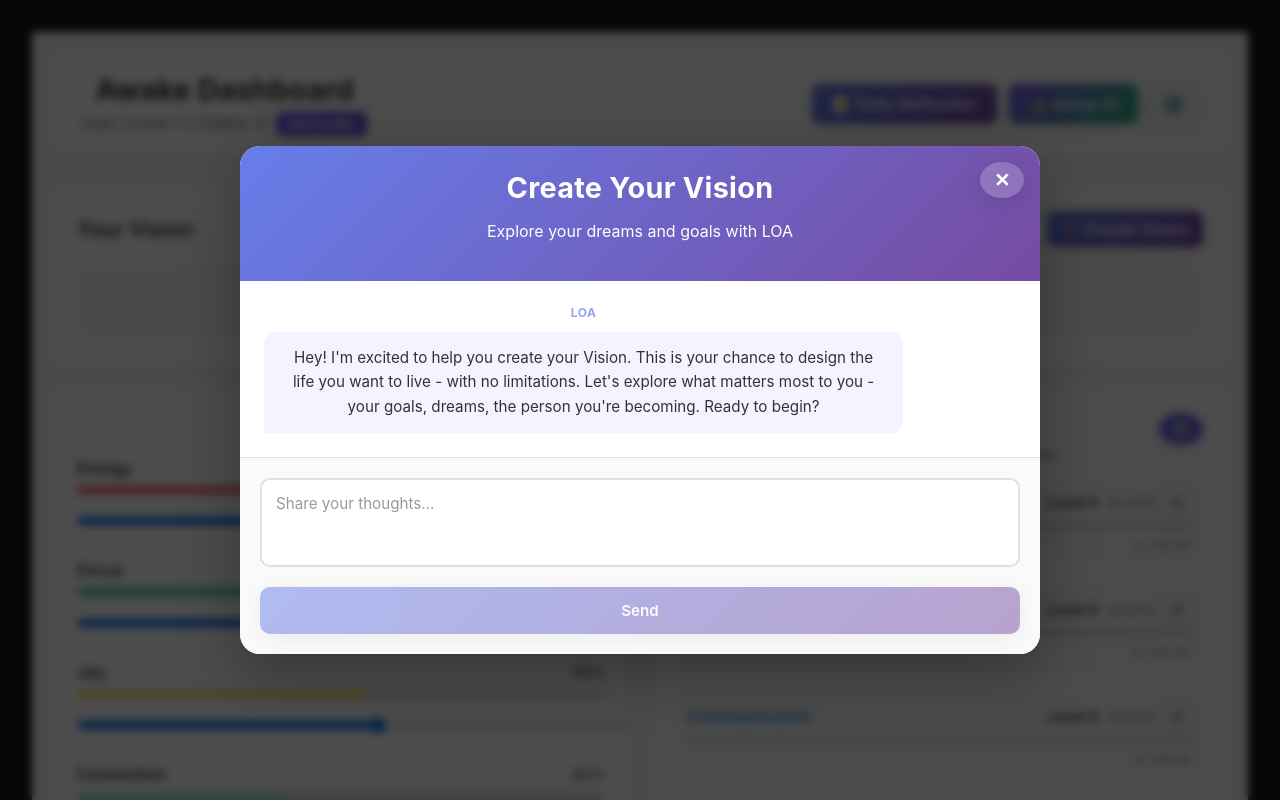
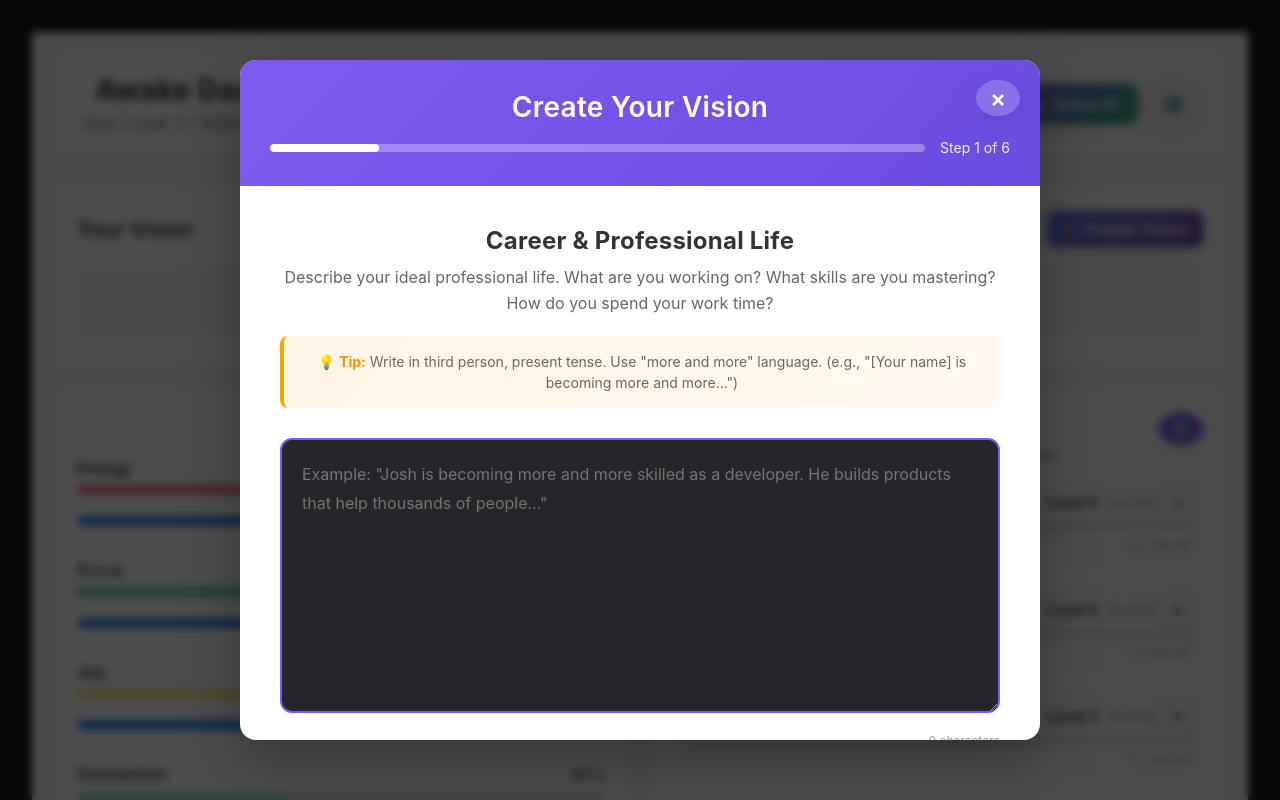
Before and after one commit to joshgreiff/awake, a React (Vite) app: page / in a window 1280 px wide. Both pictures are taken after a click on the button "🔮 Create Vision". Shown: the top 800 px of the page. Built offline with nearby package versions, Linux system fonts and the light colour scheme.

Commit message:
refine vision creation process

```diff
--- a/src/components/VisionCreationChat.css
+++ b/src/components/VisionCreationChat.css
@@ -22,41 +22,40 @@
 
 .vision-content {
   position: relative;
+  background: white;
+  border-radius: 16px;
   width: 90%;
   max-width: 800px;
   max-height: 85vh;
-  background: white;
-  border-radius: 20px;
-  box-shadow: 0 20px 60px rgba(0, 0, 0, 0.3);
   display: flex;
   flex-direction: column;
+  box-shadow: 0 20px 60px rgba(0, 0, 0, 0.3);
   overflow: hidden;
 }
 
 .vision-header {
-  background: linear-gradient(135deg, #667eea 0%, #764ba2 100%);
+  padding: 30px;
+  background: linear-gradient(135deg, #7F5AF0 0%, #6B4CE0 100%);
   color: white;
-  padding: 24px;
   position: relative;
 }
 
 .vision-close-btn {
   position: absolute;
-  top: 16px;
-  right: 16px;
+  top: 20px;
+  right: 20px;
   background: rgba(255, 255, 255, 0.2);
   border: none;
   color: white;
   width: 36px;
   height: 36px;
   border-radius: 50%;
+  font-size: 24px;
   cursor: pointer;
-  font-size: 1.2rem;
   display: flex;
   align-items: center;
   justify-content: center;
-  transition: all 0.2s ease;
-  z-index: 10;
+  transition: all 0.2s;
 }
 
 .vision-close-btn:hover {
@@ -65,326 +64,193 @@
 }
 
 .vision-header-content h2 {
-  margin: 0 0 8px 0;
-  font-size: 1.8rem;
-  font-weight: 700;
-}
-
-.vision-step-title {
-  margin: 0;
-  font-size: 1rem;
-  opacity: 0.9;
-  font-weight: 500;
+  margin: 0 0 15px 0;
+  font-size: 28px;
+  font-weight: 600;
 }
 
 .vision-progress {
-  margin-top: 16px;
+  display: flex;
+  align-items: center;
+  gap: 15px;
 }
 
-.vision-progress-bar {
-  height: 6px;
+.progress-bar {
+  flex: 1;
+  height: 8px;
   background: rgba(255, 255, 255, 0.3);
-  border-radius: 3px;
-  overflow: hidden;
-  margin-bottom: 8px;
-}
-
-.vision-progress-fill {
-  height: 100%;
-  background: white;
-  border-radius: 3px;
-  transition: width 0.5s ease;
-}
-
-.vision-progress-text {
-  font-size: 0.85rem;
-  opacity: 0.9;
-}
-
-.vision-chat {
-  flex: 1;
-  display: flex;
-  flex-direction: column;
+  border-radius: 10px;
   overflow: hidden;
 }
 
-.vision-messages {
+.progress-fill {
+  height: 100%;
+  background: white;
+  transition: width 0.3s ease;
+  border-radius: 10px;
+}
+
+.progress-text {
+  font-size: 14px;
+  opacity: 0.9;
+  white-space: nowrap;
+}
+
+.vision-form {
   flex: 1;
   overflow-y: auto;
-  padding: 24px;
-  display: flex;
-  flex-direction: column;
-  gap: 16px;
+  padding: 40px;
 }
 
-.vision-messages::-webkit-scrollbar {
-  width: 8px;
+.step-header {
+  margin-bottom: 30px;
 }
 
-.vision-messages::-webkit-scrollbar-track {
-  background: #f5f5f5;
+.step-header h3 {
+  margin: 0 0 10px 0;
+  font-size: 24px;
+  color: #333;
 }
 
-.vision-messages::-webkit-scrollbar-thumb {
-  background: #ccc;
-  border-radius: 4px;
+.step-prompt {
+  margin: 0 0 20px 0;
+  font-size: 16px;
+  color: #666;
+  line-height: 1.6;
 }
 
-.vision-messages::-webkit-scrollbar-thumb:hover {
-  background: #999;
+.tip-box {
+  padding: 15px;
+  background: linear-gradient(135deg, #fff5e6 0%, #fff9f0 100%);
+  border-left: 4px solid #ffa500;
+  border-radius: 8px;
+  font-size: 14px;
+  color: #666;
+  line-height: 1.5;
 }
 
-.vision-message {
-  display: flex;
-  flex-direction: column;
-  gap: 6px;
-  max-width: 85%;
-  animation: messageSlideIn 0.3s ease;
+.tip-box strong {
+  color: #ff8c00;
 }
 
-@keyframes messageSlideIn {
-  from {
-    opacity: 0;
-    transform: translateY(10px);
-  }
-  to {
-    opacity: 1;
-    transform: translateY(0);
-  }
+.vision-textarea-container {
+  margin-bottom: 30px;
 }
 
-.vision-message.loa {
-  align-self: flex-start;
+.vision-textarea-container textarea {
+  width: 100%;
+  padding: 20px;
+  border: 2px solid #e0e0e0;
+  border-radius: 12px;
+  font-size: 16px;
+  font-family: inherit;
+  line-height: 1.8;
+  color: #333;
+  resize: vertical;
+  min-height: 200px;
+  transition: border-color 0.2s;
+  box-sizing: border-box;
 }
 
-.vision-message.you {
-  align-self: flex-end;
+.vision-textarea-container textarea:focus {
+  outline: none;
+  border-color: #7F5AF0;
 }
 
-.message-sender {
-  font-size: 0.75rem;
-  font-weight: 700;
-  text-transform: uppercase;
-  letter-spacing: 0.5px;
-  opacity: 0.7;
+.char-count {
+  text-align: right;
+  font-size: 12px;
+  color: #999;
+  margin-top: 8px;
 }
 
-.vision-message.loa .message-sender {
-  color: #667eea;
+.vision-navigation {
+  display: flex;
+  justify-content: space-between;
+  align-items: center;
+  gap: 15px;
+  padding-top: 20px;
+  border-top: 2px solid #f0f0f0;
 }
 
-.vision-message.you .message-sender {
-  color: #2ecc71;
-  text-align: right;
+.nav-center {
+  flex: 1;
+  display: flex;
+  justify-content: center;
 }
 
-.message-text {
-  padding: 14px 18px;
-  border-radius: 12px;
-  line-height: 1.6;
-  font-size: 0.95rem;
-  white-space: pre-wrap;
+.nav-btn {
+  padding: 12px 30px;
+  border-radius: 10px;
+  font-size: 16px;
+  font-weight: 600;
+  cursor: pointer;
+  transition: all 0.2s;
+  border: none;
 }
 
-.vision-message.loa .message-text {
-  background: #f5f3ff;
-  color: #333;
-  border-bottom-left-radius: 4px;
+.nav-btn.primary {
+  background: linear-gradient(135deg, #7F5AF0 0%, #6B4CE0 100%);
+  color: white;
 }
 
-.vision-message.you .message-text {
-  background: linear-gradient(135deg, #667eea 0%, #764ba2 100%);
-  color: white;
-  border-bottom-right-radius: 4px;
+.nav-btn.primary:hover:not(:disabled) {
+  transform: translateY(-2px);
+  box-shadow: 0 6px 20px rgba(127, 90, 240, 0.4);
 }
 
-.typing-indicator {
-  display: flex;
-  gap: 4px;
-  padding: 14px 18px;
-}
-
-.typing-indicator span {
-  width: 8px;
-  height: 8px;
-  background: #667eea;
-  border-radius: 50%;
-  animation: typingBounce 1.4s infinite;
-}
-
-.typing-indicator span:nth-child(2) {
-  animation-delay: 0.2s;
-}
-
-.typing-indicator span:nth-child(3) {
-  animation-delay: 0.4s;
-}
-
-@keyframes typingBounce {
-  0%, 60%, 100% {
-    transform: translateY(0);
-  }
-  30% {
-    transform: translateY(-10px);
-  }
-}
-
-.vision-input {
-  border-top: 1px solid #e0e0e0;
-  padding: 20px;
-  background: #fafafa;
-  display: flex;
-  flex-direction: column;
-  gap: 12px;
-}
-
-.vision-controls {
-  display: flex;
-  justify-content: space-between;
-  gap: 12px;
-}
-
-.vision-back-btn,
-.vision-next-btn {
-  padding: 10px 20px;
-  border: none;
-  border-radius: 8px;
-  font-weight: 600;
-  font-size: 0.9rem;
-  cursor: pointer;
-  transition: all 0.2s ease;
-}
-
-.vision-back-btn {
-  background: #e0e0e0;
+.nav-btn.secondary {
+  background: white;
+  border: 2px solid #e0e0e0;
   color: #666;
 }
 
-.vision-back-btn:hover:not(:disabled) {
-  background: #d0d0d0;
+.nav-btn.secondary:hover:not(:disabled) {
+  border-color: #7F5AF0;
+  color: #7F5AF0;
 }
 
-.vision-next-btn {
-  background: linear-gradient(135deg, #667eea 0%, #764ba2 100%);
-  color: white;
-  flex: 1;
-}
-
-.vision-next-btn:hover:not(:disabled) {
-  transform: translateY(-1px);
-  box-shadow: 0 4px 12px rgba(102, 126, 234, 0.4);
-}
-
-.vision-back-btn:disabled,
-.vision-next-btn:disabled {
-  opacity: 0.5;
+.nav-btn:disabled {
+  opacity: 0.4;
   cursor: not-allowed;
 }
 
-.vision-input-row {
-  display: flex;
-  flex-direction: column;
-  gap: 12px;
+.skip-btn {
+  background: transparent;
+  border: none;
+  color: #999;
+  font-size: 14px;
+  cursor: pointer;
+  text-decoration: underline;
+  transition: color 0.2s;
 }
 
-.vision-button-group {
-  display: flex;
-  gap: 12px;
-  align-items: center;
+.skip-btn:hover {
+  color: #7F5AF0;
 }
 
-.vision-input-row textarea {
-  flex: 1;
-  padding: 14px;
-  border: 2px solid #e0e0e0;
-  border-radius: 10px;
-  font-size: 0.95rem;
-  font-family: inherit;
-  resize: none;
-  transition: border-color 0.2s ease;
-  background: white;
-  color: #333;
+.save-btn {
+  background: linear-gradient(135deg, #2CB67D 0%, #2ecc71 100%);
 }
 
-.vision-input-row textarea:focus {
-  outline: none;
-  border-color: #667eea;
+.save-btn:hover:not(:disabled) {
+  box-shadow: 0 6px 20px rgba(44, 182, 125, 0.4);
 }
 
-.vision-input-row textarea::placeholder {
-  color: #999;
+/* Scrollbar styling */
+.vision-form::-webkit-scrollbar {
+  width: 6px;
 }
 
-.vision-send-btn,
-.vision-save-btn {
-  padding: 14px 24px;
-  background: linear-gradient(135deg, #667eea 0%, #764ba2 100%);
-  color: white;
-  border: none;
-  border-radius: 10px;
-  font-weight: 600;
-  font-size: 0.95rem;
-  cursor: pointer;
-  transition: all 0.2s ease;
-  white-space: nowrap;
-  flex: 1;
+.vision-form::-webkit-scrollbar-track {
+  background: transparent;
 }
 
-.vision-save-btn {
-  background: linear-gradient(135deg, #2ecc71 0%, #27ae60 100%);
+.vision-form::-webkit-scrollbar-thumb {
+  background: #d0d0d0;
+  border-radius: 3px;
 }
 
-.vision-send-btn:hover:not(:disabled),
-.vision-save-btn:hover:not(:disabled) {
-  transform: translateY(-2px);
-  box-shadow: 0 4px 12px rgba(102, 126, 234, 0.4);
+.vision-form::-webkit-scrollbar-thumb:hover {
+  background: #b0b0b0;
 }
-
-.vision-save-btn:hover:not(:disabled) {
-  box-shadow: 0 4px 12px rgba(46, 204, 113, 0.4);
-}
-
-.vision-send-btn:disabled,
-.vision-save-btn:disabled {
-  opacity: 0.5;
-  cursor: not-allowed;
-}
-
-@media (max-width: 768px) {
-  .vision-content {
-    width: 95%;
-    max-height: 90vh;
-  }
-
-  .vision-header {
-    padding: 20px;
-  }
-
-  .vision-header-content h2 {
-    font-size: 1.5rem;
-  }
-
-  .vision-messages {
-    padding: 16px;
-  }
-
-  .vision-message {
-    max-width: 90%;
-  }
-
-  .vision-input {
-    padding: 16px;
-  }
-
-  .vision-controls {
-    flex-direction: column;
-  }
-
-  .vision-back-btn {
-    order: 2;
-  }
-
-  .vision-next-btn {
-    order: 1;
-  }
-}
--- a/src/components/VisionCreationChat.jsx
+++ b/src/components/VisionCreationChat.jsx
@@ -1,113 +1,98 @@
-import React, { useState, useEffect } from 'react';
-import aiService from '../services/aiService';
+import React, { useState } from 'react';
 import './VisionCreationChat.css';
 
-const VisionCreationChat = ({ onComplete, userContext, apiKey }) => {
-  const [messages, setMessages] = useState([]);
-  const [currentMessage, setCurrentMessage] = useState('');
-  const [isLoading, setIsLoading] = useState(false);
+const VisionCreationChat = ({ onComplete, userContext }) => {
+  const [currentStep, setCurrentStep] = useState(0);
+  const [visionSections, setVisionSections] = useState({
+    career: '',
+    health: '',
+    relationships: '',
+    personal: '',
+    financial: '',
+    creative: ''
+  });
 
-  useEffect(() => {
-    // Initialize AI service with API key
-    if (apiKey) {
-      aiService.initialize(apiKey);
+  const steps = [
+    {
+      title: 'Career & Professional Life',
+      key: 'career',
+      prompt: 'Describe your ideal professional life. What are you working on? What skills are you mastering? How do you spend your work time?',
+      placeholder: 'Example: "Josh is becoming more and more skilled as a developer. He builds products that help thousands of people..."'
+    },
+    {
+      title: 'Health & Wellness',
+      key: 'health',
+      prompt: 'What does your ideal physical and mental health look like? How do you feel in your body?',
+      placeholder: 'Example: "Josh is becoming more and more fit and energized. He exercises regularly, eats nourishing foods..."'
+    },
+    {
+      title: 'Relationships & Connection',
+      key: 'relationships',
+      prompt: 'Describe your ideal relationships. Who are you connecting with? How do you show up for others?',
+      placeholder: 'Example: "Josh is becoming more and more connected to the people he loves. He makes time for..."'
+    },
+    {
+      title: 'Personal Growth',
+      key: 'personal',
+      prompt: 'What personal qualities are you developing? What kind of person are you becoming?',
+      placeholder: 'Example: "Josh is becoming more and more confident and self-assured. He trusts his instincts..."'
+    },
+    {
+      title: 'Financial Abundance',
+      key: 'financial',
+      prompt: 'What does financial freedom look like for you? Be specific about lifestyle, not just numbers.',
+      placeholder: 'Example: "Josh is becoming more and more financially abundant. His fridge is always stocked with..."'
+    },
+    {
+      title: 'Creative Expression',
+      key: 'creative',
+      prompt: 'How are you expressing your creativity? What are you building or creating?',
+      placeholder: 'Example: "Josh is becoming more and more creative and innovative. He brings ideas to life through..."'
     }
+  ];
 
-    // Start with welcome message
-    const welcomeMessage = {
-      sender: 'LOA',
-      text: "Hey! I'm excited to help you create your Vision. This is your chance to design the life you want to live - with no limitations. Let's explore what matters most to you - your goals, dreams, the person you're becoming. Ready to begin?"
+  const currentStepData = steps[currentStep];
+
+  const handleTextChange = (value) => {
+    setVisionSections({
+      ...visionSections,
+      [currentStepData.key]: value
+    });
   };
-    setMessages([welcomeMessage]);
-  }, [apiKey]);
 
-  const sendMessage = async (messageText = currentMessage) => {
-    if (!messageText.trim()) return;
-
-    const userMessage = { sender: 'You', text: messageText };
-    const newMessages = [...messages, userMessage];
-    setMessages(newMessages);
-    setCurrentMessage('');
-    setIsLoading(true);
-
-    try {
-      let aiResponse;
-
-      if (!apiKey) {
-        aiResponse = "I need a Claude API key to help with your vision. Please set it up in settings!";
-      } else {
-        // Send to AI with vision context
-        const contextMessages = newMessages.slice(-6); // Last 3 exchanges
-        aiResponse = await aiService.sendVisionMessage(
-          messageText,
-          {
-            ...userContext,
-            conversationHistory: contextMessages
-          }
-        );
-      }
-
-      setMessages([...newMessages, { sender: 'LOA', text: aiResponse }]);
-    } catch (error) {
-      console.error('Error in vision creation:', error);
-      setMessages([...newMessages, {
-        sender: 'LOA',
-        text: "I'm having trouble connecting right now. Let me know if you'd like to try again!"
-      }]);
-    } finally {
-      setIsLoading(false);
+  const handleNext = () => {
+    if (currentStep < steps.length - 1) {
+      setCurrentStep(currentStep + 1);
     }
   };
 
-  const saveVision = async () => {
-    setIsLoading(true);
-
-    try {
-      // Extract the conversation into a vision
-      const conversationText = messages
-        .filter(m => m.sender === 'You')
-        .map(m => m.text)
-        .join('\n\n');
-
-      let compiledVision = conversationText;
-
-      // If we have API key, let AI compile it nicely
-      if (apiKey && messages.length > 2) {
-        try {
-          compiledVision = await aiService.compileVision(
-            { conversation: conversationText },
-            userContext
-          );
-        } catch (err) {
-          console.error('Failed to compile, using raw conversation:', err);
-        }
-      }
-
-      const visionResult = {
-        compiledVision,
-        conversationHistory: messages,
-        createdAt: new Date().toISOString(),
-        lastUpdated: new Date().toISOString()
-      };
-
-      onComplete(visionResult);
-    } catch (error) {
-      console.error('Error saving vision:', error);
-      // Save anyway with just the conversation
-      onComplete({
-        compiledVision: messages.filter(m => m.sender === 'You').map(m => m.text).join('\n\n'),
-        conversationHistory: messages,
-        createdAt: new Date().toISOString()
-      });
-    } finally {
-      setIsLoading(false);
+  const handleBack = () => {
+    if (currentStep > 0) {
+      setCurrentStep(currentStep - 1);
     }
   };
 
+  const handleSave = () => {
+    // Compile all sections into one vision
+    const compiledVision = Object.entries(visionSections)
+      .filter(([_, text]) => text.trim())
+      .map(([_, text]) => text.trim())
+      .join('\n\n');
+
+    onComplete({
+      compiledVision,
+      sections: visionSections,
+      createdAt: new Date().toISOString(),
+      lastUpdated: new Date().toISOString()
+    });
+  };
+
   const handleClose = () => {
-    if (messages.length > 2) {
-      if (window.confirm('Save your vision progress? You can continue editing later.')) {
-        saveVision();
+    const hasContent = Object.values(visionSections).some(text => text.trim());
+
+    if (hasContent) {
+      if (window.confirm('Save your vision before closing?')) {
+        handleSave();
       } else {
         onComplete({ cancelled: true });
       }
@@ -116,72 +101,84 @@ const VisionCreationChat = ({ onComplete, userContext, apiKey }) => {
     }
   };
 
+  const progress = ((currentStep + 1) / steps.length) * 100;
+  const hasAnyContent = Object.values(visionSections).some(text => text.trim());
+
   return (
     <div className="vision-creation-modal">
       <div className="vision-backdrop" onClick={handleClose}></div>
       <div className="vision-content">
         <div className="vision-header">
-          <button className="vision-close-btn" onClick={handleClose} title="Save & close">
-            ✕
-          </button>
+          <button className="vision-close-btn" onClick={handleClose}>×</button>
           <div className="vision-header-content">
             <h2>Create Your Vision</h2>
-            <p className="vision-subtitle">Explore your dreams and goals with LOA</p>
+            <div className="vision-progress">
+              <div className="progress-bar">
+                <div className="progress-fill" style={{ width: `${progress}%` }}></div>
+              </div>
+              <span className="progress-text">Step {currentStep + 1} of {steps.length}</span>
+            </div>
           </div>
         </div>
 
-        <div className="vision-chat">
-          <div className="vision-messages">
-            {messages.map((msg, index) => (
-              <div key={index} className={`vision-message ${msg.sender.toLowerCase()}`}>
-                <div className="message-sender">{msg.sender}</div>
-                <div className="message-text">{msg.text}</div>
-              </div>
-            ))}
-            {isLoading && (
-              <div className="vision-message loa">
-                <div className="message-sender">LOA</div>
-                <div className="message-text typing-indicator">
-                  <span></span><span></span><span></span>
+        <div className="vision-form">
+          <div className="step-header">
+            <h3>{currentStepData.title}</h3>
+            <p className="step-prompt">{currentStepData.prompt}</p>
+            <div className="tip-box">
+              💡 <strong>Tip:</strong> Write in third person, present tense. Use "more and more" language.
+              (e.g., "[Your name] is becoming more and more...")
             </div>
           </div>
-            )}
+
+          <div className="vision-textarea-container">
+            <textarea
+              value={visionSections[currentStepData.key]}
+              onChange={(e) => handleTextChange(e.target.value)}
+              placeholder={currentStepData.placeholder}
+              rows={8}
+              autoFocus
+            />
+            <div className="char-count">
+              {visionSections[currentStepData.key].length} characters
+            </div>
           </div>
 
-          <div className="vision-input">
-            <div className="vision-input-row">
-              <textarea
-                value={currentMessage}
-                onChange={(e) => setCurrentMessage(e.target.value)}
-                placeholder="Share your thoughts..."
-                onKeyPress={(e) => {
-                  if (e.key === 'Enter' && !e.shiftKey && !isLoading) {
-                    e.preventDefault();
-                    sendMessage();
-                  }
-                }}
-                disabled={isLoading}
-                rows={3}
-              />
-              <div className="vision-button-group">
+          <div className="vision-navigation">
             <button
-                  onClick={() => sendMessage()}
-                  disabled={isLoading || !currentMessage.trim()}
-                  className="vision-send-btn"
+              className="nav-btn secondary"
+              onClick={handleBack}
+              disabled={currentStep === 0}
             >
-                  Send
+              ← Back
             </button>
-                {messages.length > 2 && (
+
+            <div className="nav-center">
               <button
-                    onClick={saveVision}
-                    disabled={isLoading}
-                    className="vision-save-btn"
+                className="skip-btn"
+                onClick={handleNext}
+                disabled={currentStep === steps.length - 1}
               >
-                    ✅ Save Vision
+                Skip this section
+              </button>
+            </div>
+
+            {currentStep < steps.length - 1 ? (
+              <button
+                className="nav-btn primary"
+                onClick={handleNext}
+              >
+                Next →
+              </button>
+            ) : (
+              <button
+                className="nav-btn primary save-btn"
+                onClick={handleSave}
+                disabled={!hasAnyContent}
+              >
+                ✓ Save Vision
               </button>
             )}
-              </div>
-            </div>
           </div>
         </div>
       </div>
```
Also changed, not shown: src/services/aiService.js (+6 -1 lines). Lines whose indentation alone changed are shown as unchanged.
